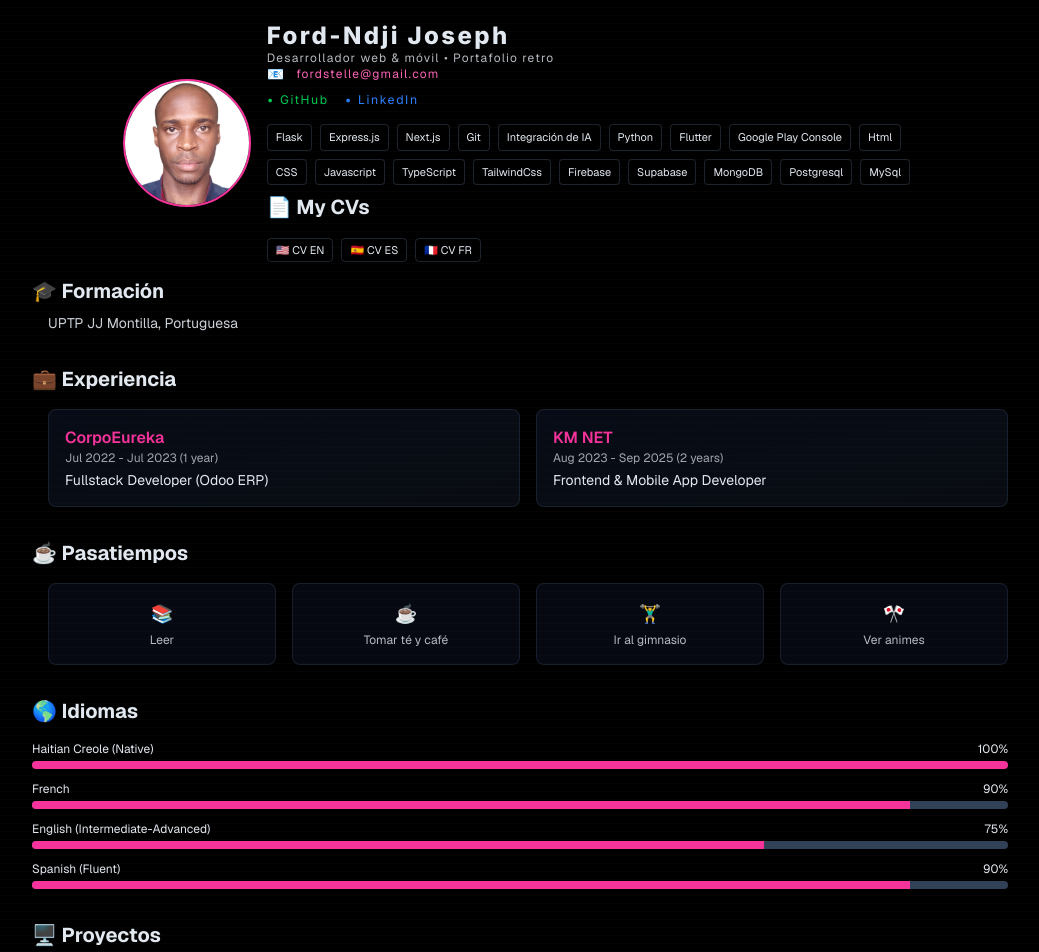
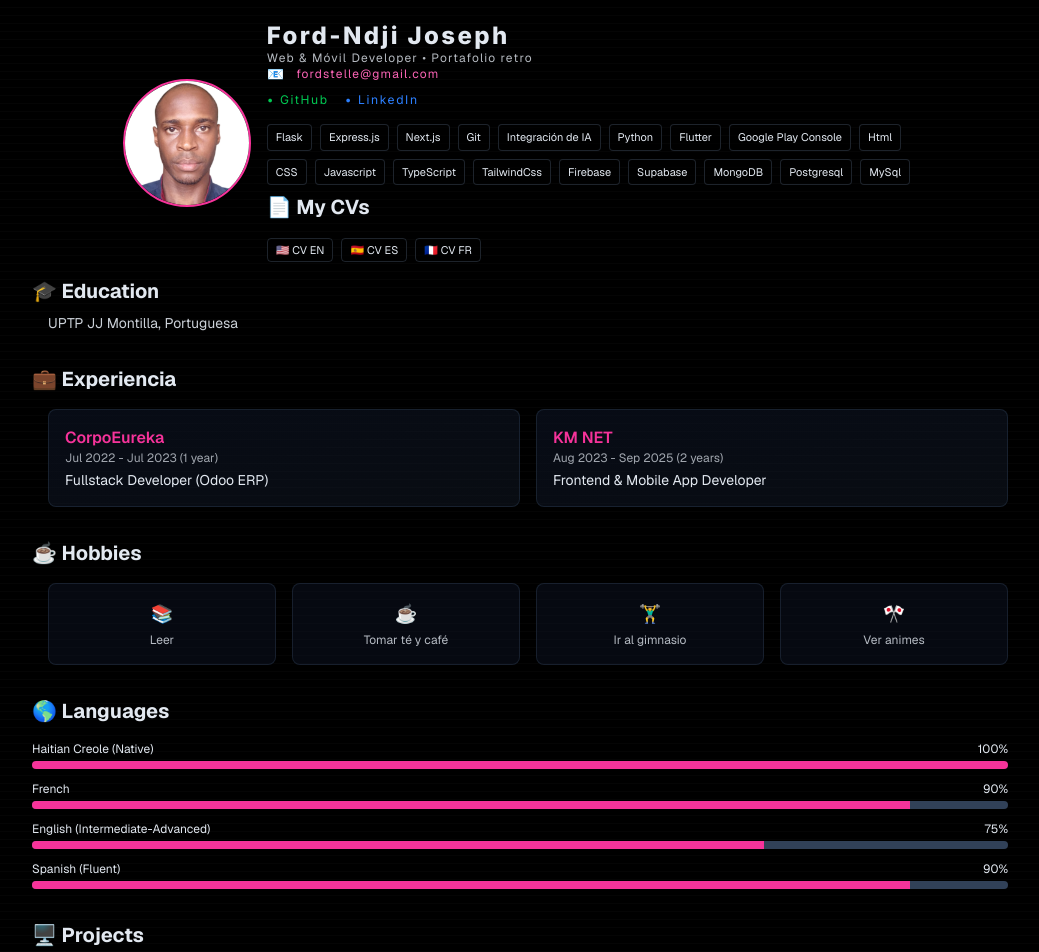
Before and after one commit to ford2221/myporfolio, a Next.js app: page / in a window 1280 px wide. Shown: the top 952 px of the page, without its empty margins (120-1159 px from the left). Built offline with nearby package versions, Linux system fonts and the light colour scheme.

Commit message:
translating porfolio

```diff
--- a/src/app/page.tsx
+++ b/src/app/page.tsx
@@ -14,10 +14,10 @@ export default function Home() {
   const [loading, setLoading] = useState(false);
 
   const handleValidateField = () => {
-        if (name === "") { return "Nombre obligatorio!" }
-        if (email === "") { return "Email obligatorio!" }
-        if (message === "") { return "mensaje obligatorio!" }
-        if (!validateEmail(email)) { return "Formato de correo invalido!" }
+        if (name === "") { return "Name is required!" }
+        if (email === "") { return "Email is required!" }
+        if (message === "") { return "Message is required!" }
+        if (!validateEmail(email)) { return "Invalid email format!" }
         return ""
     }
 
@@ -56,7 +56,7 @@ export default function Home() {
 
       if (!res.ok) {
         // const errorText = await res.text(); // Loguea el error detallado de Telegram
-        Swal.fire("Error al enviar el mensaje.");
+        Swal.fire("Error sending message.");
         return;
       }
 
@@ -65,7 +65,7 @@ export default function Home() {
       setEmail("");
       setMessage("");
 
-      Swal.fire("Mensaje enviado con exito!");
+      Swal.fire("Message sent successfully!");
     } catch (error) {
       console.log(error);
       // Swal.fire("Ocurrió un error intenta más tarde!");
@@ -93,7 +93,7 @@ export default function Home() {
               />
               <div className='w-64 md:w-2/3'>
                 <h1 className="text-xl text-center md:text-left sm:text-2xl font-bold tracking-widest leading-none" style={{ fontFamily: 'Inter, system-ui' }}>Ford-Ndji Joseph</h1>
-                <p className="text-xs opacity-80 text-center md:text-left mt-1 tracking-widest leading-none">Desarrollador web & móvil • Portafolio retro</p>
+                <p className="text-xs opacity-80 text-center md:text-left mt-1 tracking-widest leading-none">Web & Móvil Developer • Portafolio retro</p>
                 <ul className="space-y-1 text-sm ">
                   <li className="flex items-center text-center md:text-left">
                     <span className="mr-3">
@@ -138,7 +138,7 @@ export default function Home() {
           </header>
 
           <section className="mb-8">
-            <h3 className="text-lg sm:text-xl font-bold mb-2">🎓 Formación</h3>
+            <h3 className="text-lg sm:text-xl font-bold mb-2">🎓 Education</h3>
             <p className="text-sm opacity-90 ml-4">UPTP JJ Montilla, Portuguesa</p>
           </section>
 
@@ -157,7 +157,7 @@ export default function Home() {
           </section>
 
           <section className="mb-8">
-            <h3 className="text-lg sm:text-xl font-bold mb-4">☕ Pasatiempos</h3>
+            <h3 className="text-lg sm:text-xl font-bold mb-4">☕ Hobbies</h3>
             <div className="grid grid-cols-2 sm:grid-cols-4 gap-4 ml-4">
               {hobbies.map((hobby, i) => (
                 <div key={i} className="p-4 rounded-lg border border-slate-700/40 bg-slate-900/40 text-center hover:scale-[1.02] transition-transform">
@@ -169,7 +169,7 @@ export default function Home() {
           </section>
 
           <section className="mb-8">
-            <h3 className="text-lg sm:text-xl font-bold mb-4">🌎 Idiomas</h3>
+            <h3 className="text-lg sm:text-xl font-bold mb-4">🌎 Languages</h3>
             <div className="space-y-3">
               {languages.map((lang, i) => (
                 <div key={i}>
@@ -186,7 +186,7 @@ export default function Home() {
           </section>
 
           <section id="projects" className="mb-12">
-            <h3 className="text-lg sm:text-xl font-bold mb-4">🖥️ Proyectos</h3>
+            <h3 className="text-lg sm:text-xl font-bold mb-4">🖥️ Projects</h3>
             <div className="grid grid-cols-1 sm:grid-cols-2 gap-4">
               {projects.map((p, i) => (
                 <a target='_blank' key={i} href={p.link}   className="p-4 rounded-lg border border-slate-700/40 bg-gradient-to-br from-slate-900/50 to-slate-800/30 hover:scale-[1.01] transition-transform">
@@ -222,7 +222,7 @@ export default function Home() {
                         <path d="M100 50.5908C100 78.2051 77.6142 100.591 50 100.591C22.3858 100.591 0 78.2051 0 50.5908C0 22.9766 22.3858 0.59082 50 0.59082C77.6142 0.59082 100 22.9766 100 50.5908ZM9.08144 50.5908C9.08144 73.1895 27.4013 91.5094 50 91.5094C72.5987 91.5094 90.9186 73.1895 90.9186 50.5908C90.9186 27.9921 72.5987 9.67226 50 9.67226C27.4013 9.67226 9.08144 27.9921 9.08144 50.5908Z" fill="currentColor" />
                         <path d="M93.9676 39.0409C96.393 38.4038 97.8624 35.9116 97.0079 33.5539C95.2932 28.8227 92.871 24.3692 89.8167 20.348C85.8452 15.1192 80.8826 10.7238 75.2124 7.41289C69.5422 4.10194 63.2754 1.94025 56.7698 1.05124C51.7666 0.367541 46.6976 0.446843 41.7345 1.27873C39.2613 1.69328 37.813 4.19778 38.4501 6.62326C39.0873 9.04874 41.5694 10.4717 44.0505 10.1071C47.8511 9.54855 51.7191 9.52689 55.5402 10.0491C60.8642 10.7766 65.9928 12.5457 70.6331 15.2552C75.2735 17.9648 79.3347 21.5619 82.5849 25.841C84.9175 28.9121 86.7997 32.2913 88.1811 35.8758C89.083 38.2158 91.5421 39.6781 93.9676 39.0409Z" fill="currentFill" />
                     </svg>
-                    <p className='ml-4 text-white'>Procesando, Por favor Espere...</p>
+                    <p className='ml-4 text-white'>Wait...</p>
                 </div>
               )}
             </form>
```
